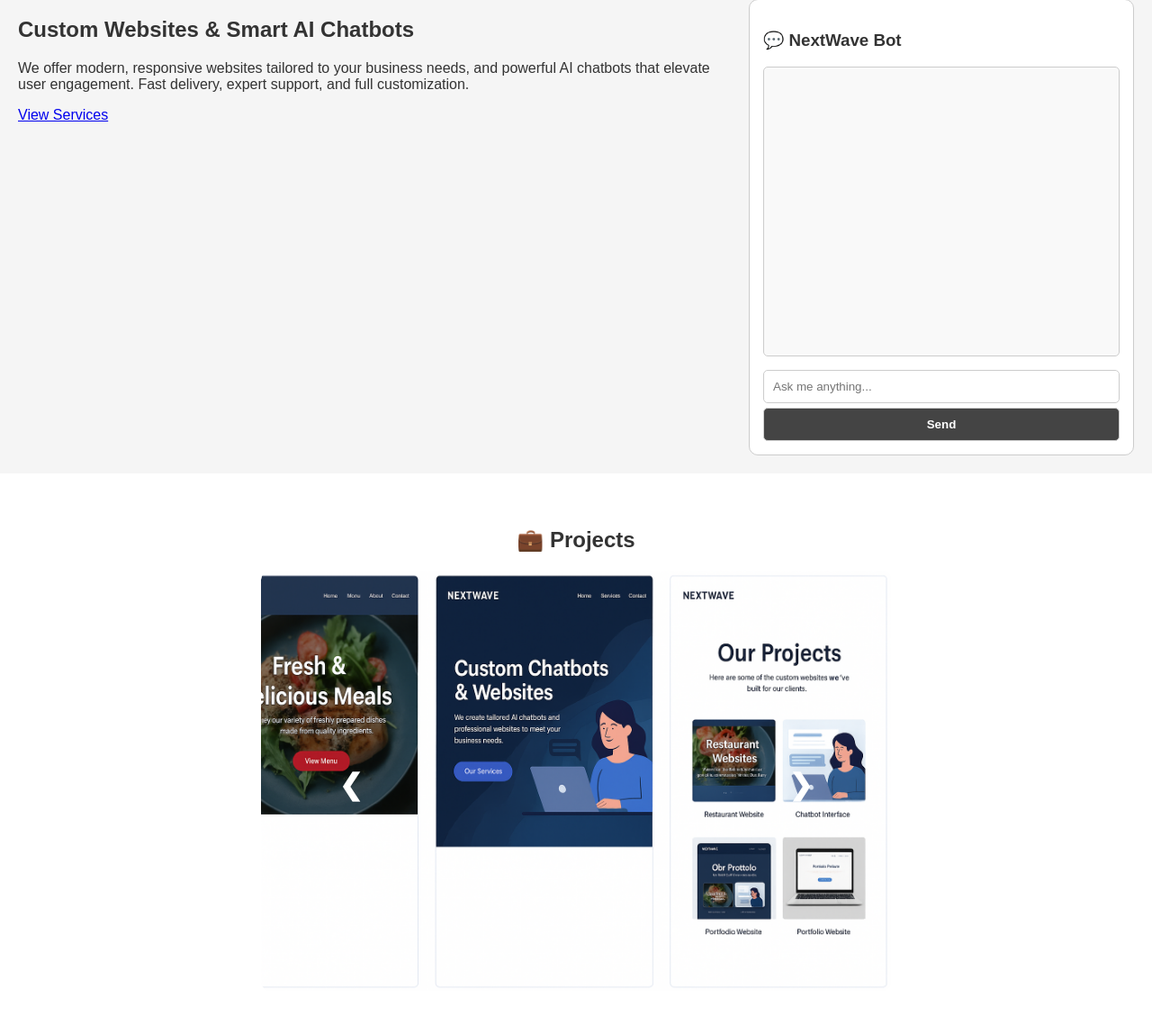
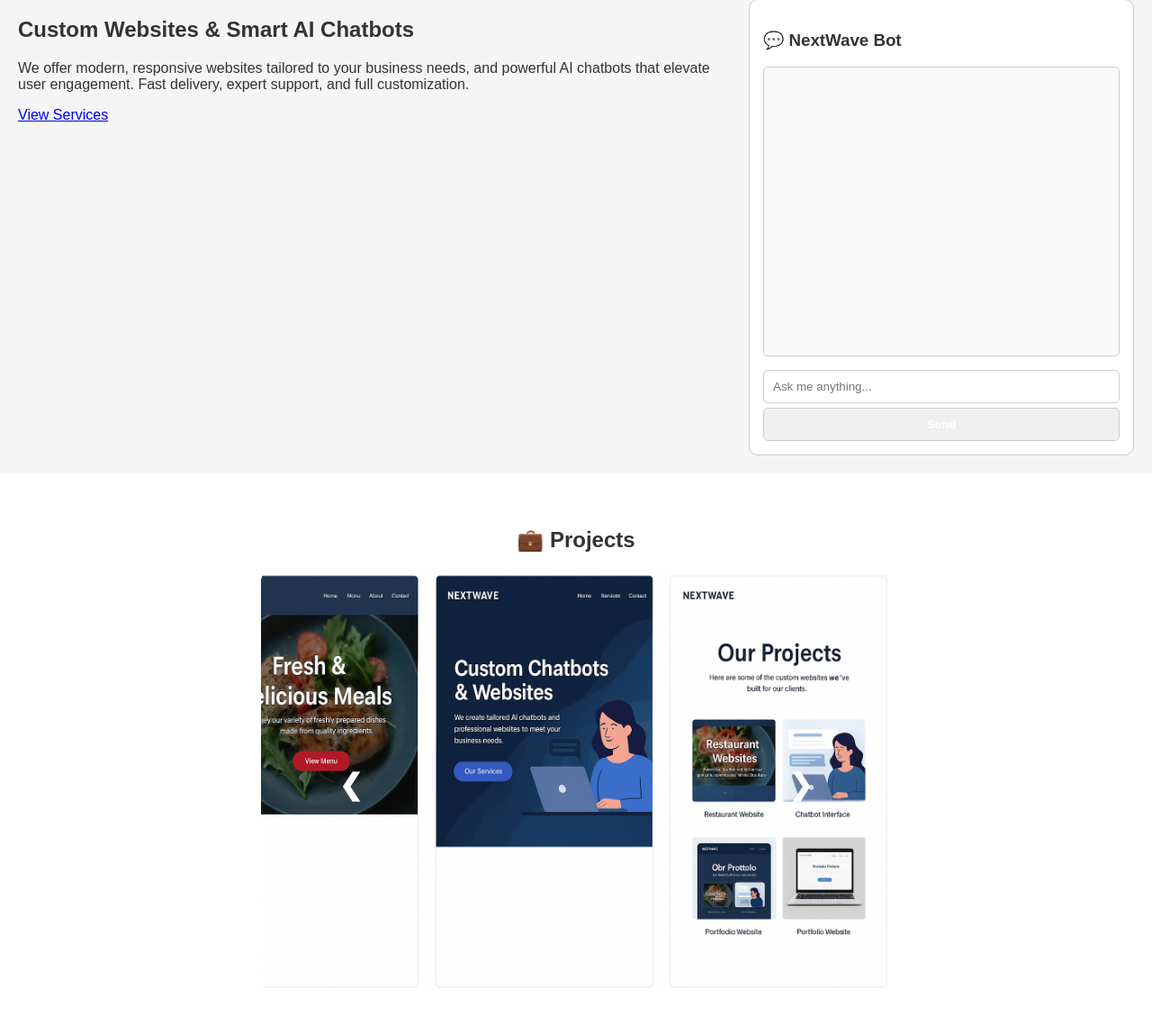
Before and after one commit to Yoavga19/library, a Flask app: page / in a window 1280 px wide, with the pointer over the restyled element. Shown: the part 159-1299 px from the top of the page at 90% size. Run offline with Flask 3, Linux system fonts and the light colour scheme.

Commit message:
Update style.css

```diff
--- a/static/style.css
+++ b/static/style.css
@@ -97,7 +97,7 @@ button {
 }
 
 button:hover {
-  background-color: #444;
+  background-color: none;
 }
 
 /* === Carousel === */
```
